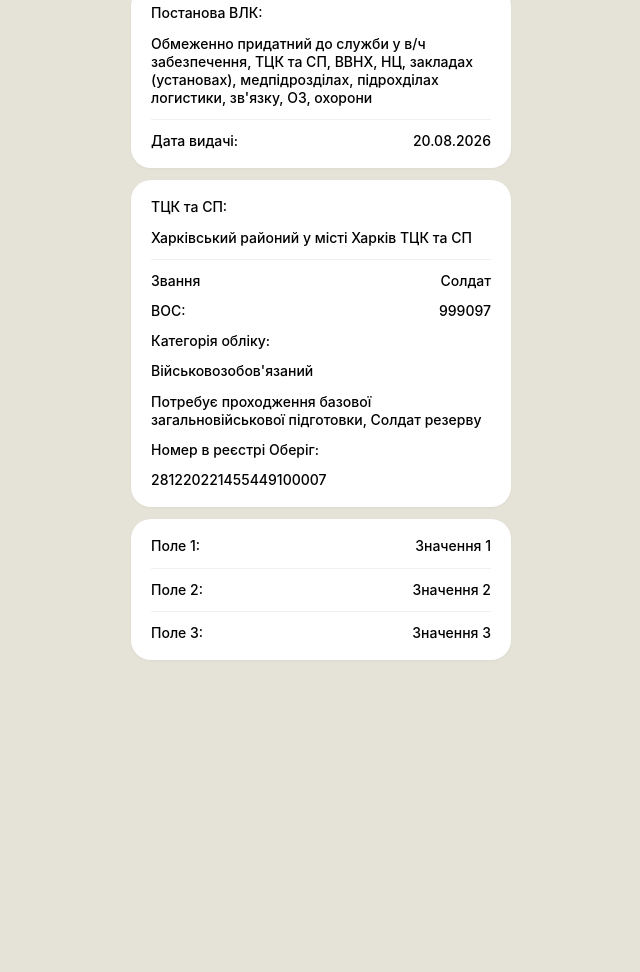
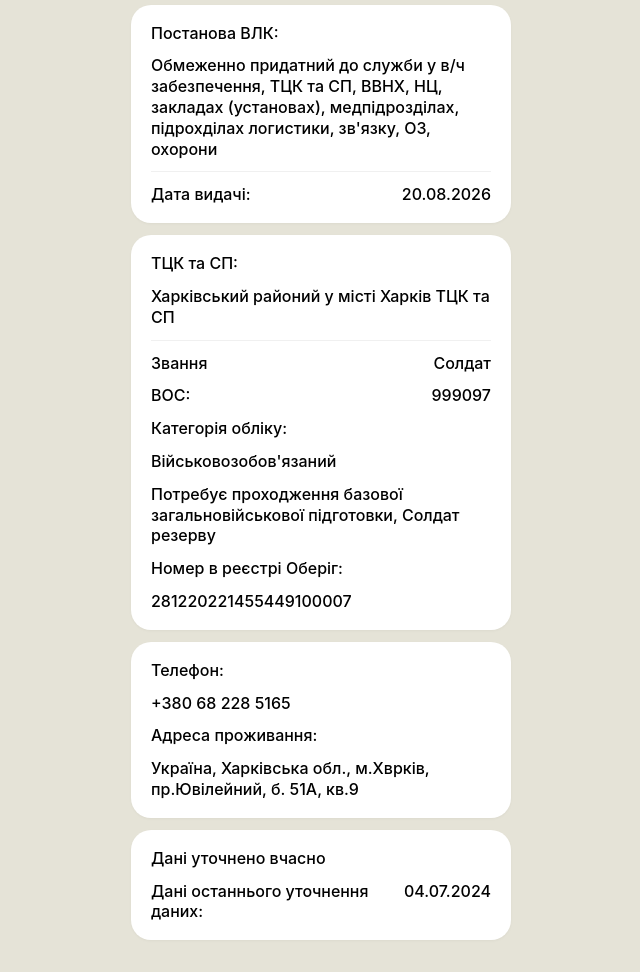
Before and after one commit to deathking19375-cell/Durian-list, a plain HTML site: page index.html in a window 1280 px wide. Shown: the part 351-1323 px from the top of the page, without its empty margins (319-959 px from the left). Before the commit the page ends 1043 px from the top, so only its background shows below. Drawn offline with Linux system fonts and the light colour scheme.

Commit message:
Update index.html

```diff
--- a/index.html
+++ b/index.html
@@ -110,14 +110,14 @@
         }
 
         .field-label {
-            font-size: 14px;
+            font-size: 16px;
             font-weight: 500;
             color: #000000;
             line-height: 1.3;
         }
 
         .field-value {
-            font-size: 14px;
+            font-size: 16px;
             font-weight: 500;
             color: #000000;
             text-align: right;
@@ -285,19 +285,43 @@
         <!-- Карточка 4: Дополнительная (для редактирования) -->
         <div class="card">
             <div class="row">
-                <span class="field-label">Поле 1:</span>
-                <span class="field-value">Значення 1</span>
+                <span class="field-label">Телефон:</span>
+
             </div>
-            <div class="divider"></div>
+
             <div class="row">
-                <span class="field-label">Поле 2:</span>
-                <span class="field-value">Значення 2</span>
+                <span class="field-label">+380 68 228 5165</span>
+
             </div>
-            <div class="divider"></div>
+
             <div class="row">
-                <span class="field-label">Поле 3:</span>
-                <span class="field-value">Значення 3</span>
+                <span class="field-label">Адреса проживання:</span>
+
             </div>
+
+            <div class="row">
+                <span class="field-label">Україна, Харківська обл., м.Хврків, пр.Ювілейний, б. 51А, кв.9</span>
+
+            </div>
+        </div>
+
+
+
+
+
+
+        <div class="card">
+            <div class="row">
+                <span class="field-label">Дані уточнено вчасно</span>
+
+            </div>
+
+            <div class="row">
+                <span class="field-label">Дані останнього уточнення даних:</span>
+                <span class="field-value">04.07.2024</span>
+            </div>
+
+
         </div>
     </div>
 
```
